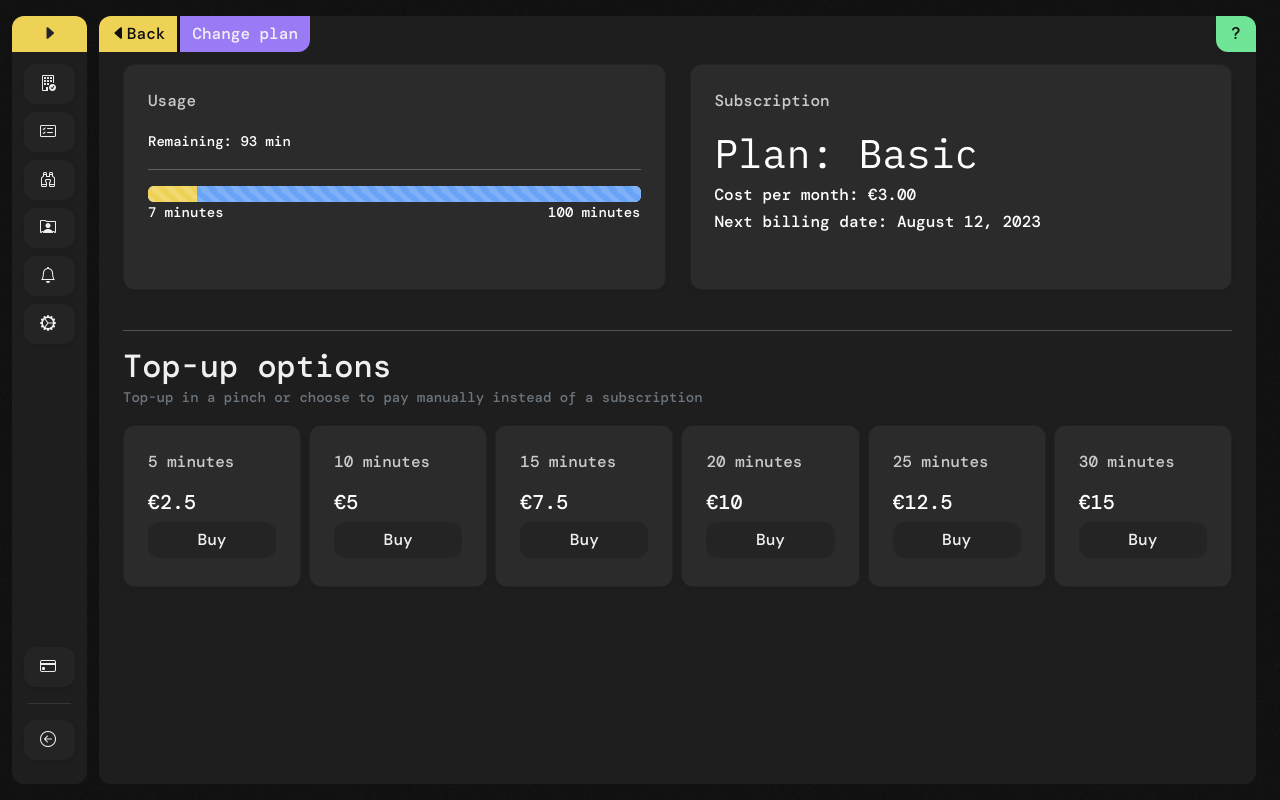
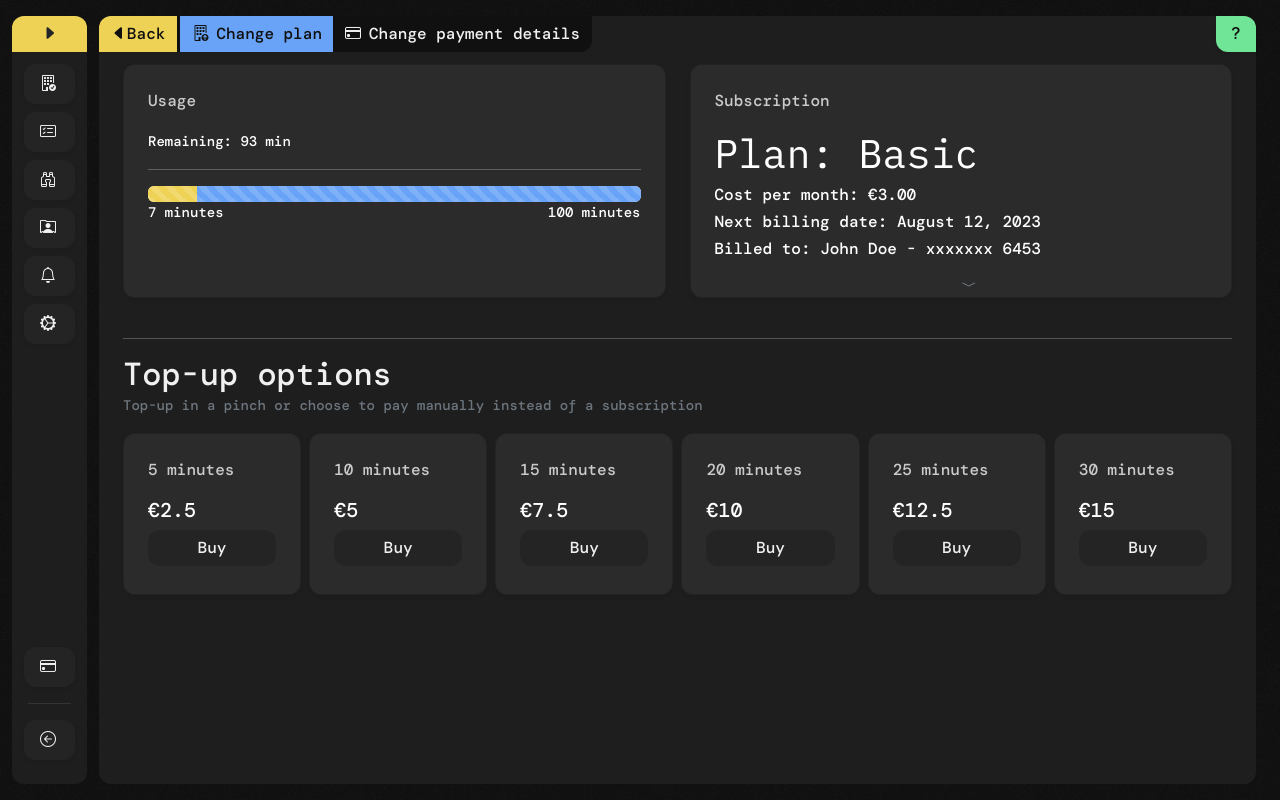
Before and after one commit to whichlicense/frontend, a React (Create React App) app: page /payment in a window 1280 px wide. Built offline with nearby package versions, Linux system fonts and the light colour scheme.

Commit message:
add button to change payment details
Signed-off-by: duart38 <duartsnel@icloud.com>

```diff
--- a/src/pages/Payment.tsx
+++ b/src/pages/Payment.tsx
@@ -45,11 +45,21 @@ export default function Payment() {
     {
       type: ToolBarItemType.BUTTON,
       title: "Change plan",
-      bgColor: "bg-purple",
+      bgColor: "bg-blue",
+      txtColor: "txt-dark-1",
+      icon: "bi bi-building-up",
       onClick: () => {
         console.log("Change plan");
       },
     },
+    {
+        type: ToolBarItemType.BUTTON,
+        title: "Change payment details",
+        icon: "bi bi-credit-card",
+        onClick: () => {
+          console.log("Change plan");
+        },
+      },
   ]);
 
   const TOP_UP_OPTIONS = [
@@ -120,7 +130,7 @@ export default function Payment() {
       {/* <Button onClick={checkout}>Checkout</Button> */}
       <Row className="g-4">
         <Col xs={12} md={6}>
-          <RegularCard title="Usage" minHeight="19vh" maxHeight="19vh">
+          <RegularCard title="Usage" minHeight="20vh" maxHeight="20vh">
             <div>
               <small className="text-truncate">Remaining: 93 min</small>
               <hr />
@@ -148,11 +158,12 @@ export default function Payment() {
           </RegularCard>
         </Col>
         <Col xs={12} md={6}>
-          <RegularCard title="Subscription" minHeight="19vh" maxHeight="19vh">
+          <RegularCard title="Subscription" minHeight="20vh" maxHeight="20vh">
             <div>
               <h2 className="text-truncate display-6">Plan: Basic</h2>
               <h6>Cost per month: €3.00</h6>
               <h6>Next billing date: August 12, 2023</h6>
+              <h6>Billed to: John Doe - xxxxxxx 6453</h6>
             </div>
           </RegularCard>
         </Col>
```
